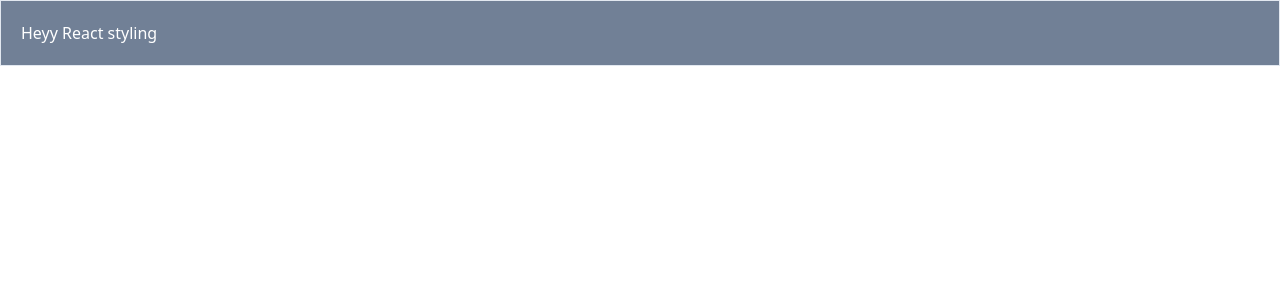
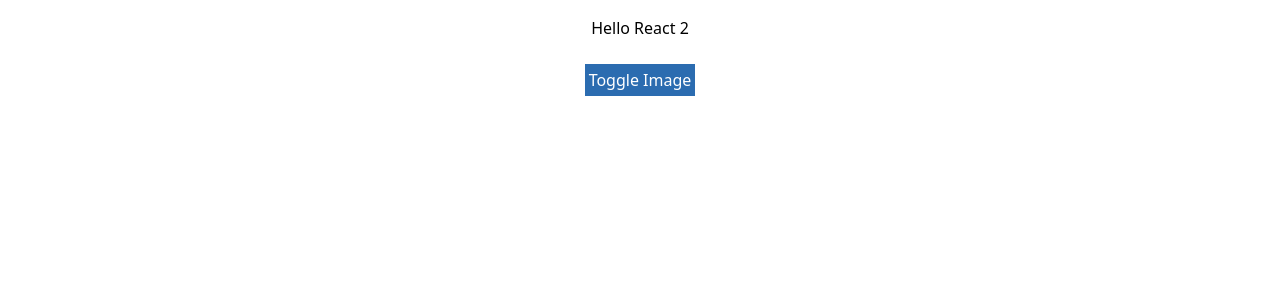
Before and after one commit to bitfumes/reactjs-16-for-beginner, a React (Create React App) app: page / in a window 1280 px wide. Shown: the top 300 px of the page. Built offline with nearby package versions, Linux system fonts and the light colour scheme.

Commit message:
handle click event

```diff
--- a/src/App.js
+++ b/src/App.js
@@ -1,23 +1,43 @@
 import React from "react";
 import "./assets/css/style.css";
 
-function App({ title }) {
-  return (
-    <div>
-      <div className="bg-gray-600 text-white p-5 border">{title}</div>
-    </div>
-  );
+// function App({ title }) {
+//   return (
+//     <div>
+//       <div className="bg-gray-600 text-white p-5 border">{title}</div>
+//     </div>
+//   );
+// }
+
+class App extends React.Component {
+  constructor(props) {
+    super(props);
+    this.state = { title: "Hello React 2", isShowing: false };
+  }
+  // states are Immutable
+
+  render() {
+    return (
+      <section className="flex justify-center">
+        <div className="w-1/2">
+          <div className="text-center">
+            <div className="my-4">{this.state.title}</div>
+            <button
+              className="p-1 bg-blue-700 text-white my-2"
+              onClick={() =>
+                this.setState({ isShowing: !this.state.isShowing })
+              }
+            >
+              Toggle Image
+            </button>
+          </div>
+          {this.state.isShowing ? (
+            <img src="https://images.unsplash.com/photo-1592419044706-39796d40f98c?ixlib=rb-1.2.1&ixid=eyJhcHBfaWQiOjEyMDd9&auto=format&fit=crop&w=1311&q=80" />
+          ) : null}
+        </div>
+      </section>
+    );
+  }
 }
 
-// class App extends React.Component {
-//   constructor(props) {
-//     super(props);
-//     this.state = { title: "Hello React 2" };
-//   }
-
-//   render() {
-//     return <div>{this.state.title}</div>;
-//   }
-// }
-
 export default App;
```
